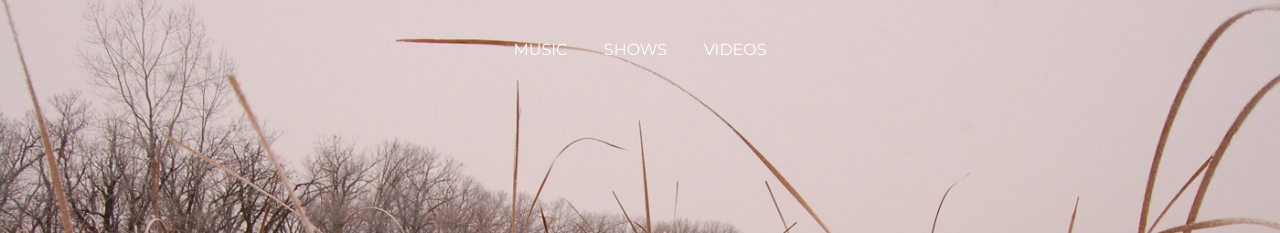
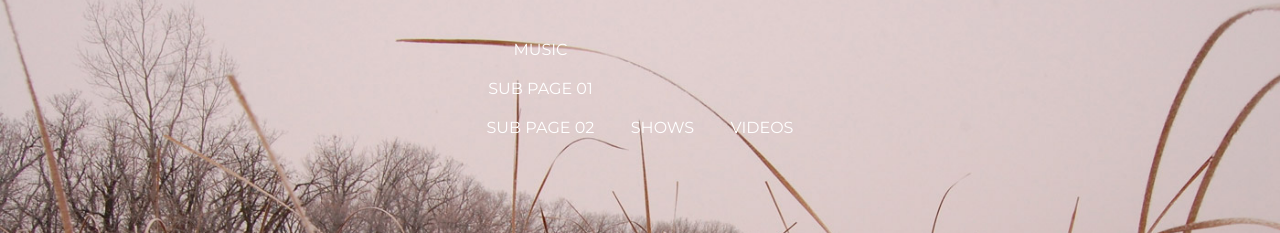
Before and after one commit to branberg/myousic-jekyll, a Jekyll site: the page built from index.html, in a window 1280 px wide and 900 px high. Shown: the top 233 px of the window. Built offline with Jekyll 4.4.1, drawn with Linux system fonts in a browser that asks for light colours; nearby versions of some CDN libraries; library files that are not in the unit come from our copies.

Commit message:
Added menu markup to support nested pages

```diff
--- a/_includes/header.html
+++ b/_includes/header.html
@@ -29,14 +29,40 @@
         <div class="wrap">
 
           <a href="{{ site.baseurl }}/" class="logo--text">{{ site.title }}</a>
-          <!-- <a href="{{ site.baseurl }}/" class="logo--image"><img src="/images/logo-test.png"></a> -->
 
           <nav class="menu-container">
             {% assign pages = site.pages | sort:"weight" %}
             <ul class="menu">
               {% for p in pages %}
                 {% if p.title and p.weight != 0 %}
-                  <li class="menu-item"><a class="menu-item__link{% if p.url == page.url  %}--current{% endif %}" href="{{ p.url | prepend: site.baseurl }}">{{ p.title }}</a></li>
+                  {% assign floored_weight = p.weight | floor %}
+                  {% if p.weight == floored_weight %}
+                    <li class="menu-item">
+                      <a class="menu-item__link{% if p.url == page.url  %}--current{% endif %}" href="{{ p.url | prepend: site.baseurl }}">{{ p.title }}</a>
+
+                      {% assign has_subpages = false %}
+                      {% for psub in pages %}
+                        {% assign next_weight = floored_weight | plus: 1 %}
+                        {% if psub.weight > floored_weight and psub.weight < next_weight %}
+                          {% assign has_subpages = true %}
+                        {% endif %}
+                      {% endfor %}
+
+                      {% if has_subpages %}
+                        <ul class="sub-menu">
+                          {% for psub in pages %}
+                            {% assign next_weight = floored_weight | plus: 1 %}
+                            {% if psub.weight > floored_weight and psub.weight < next_weight %}
+                              <li class="sub-menu__item">
+                                <a class="menu-item__link{% if psub.url == page.url  %}--current{% endif %}" href="{{ psub.url | prepend: site.baseurl }}">{{ psub.title }}</a>
+                              </li>
+                            {% endif %}
+                          {% endfor %}
+                        </ul>
+                      {% endif %}
+
+                    </li>
+                  {% endif %}
                 {% endif %}
               {% endfor %}
             </ul>
```
Also changed, not shown: subpage01.html (added, +9 -0 lines), subpage02.html (added, +9 -0 lines).
